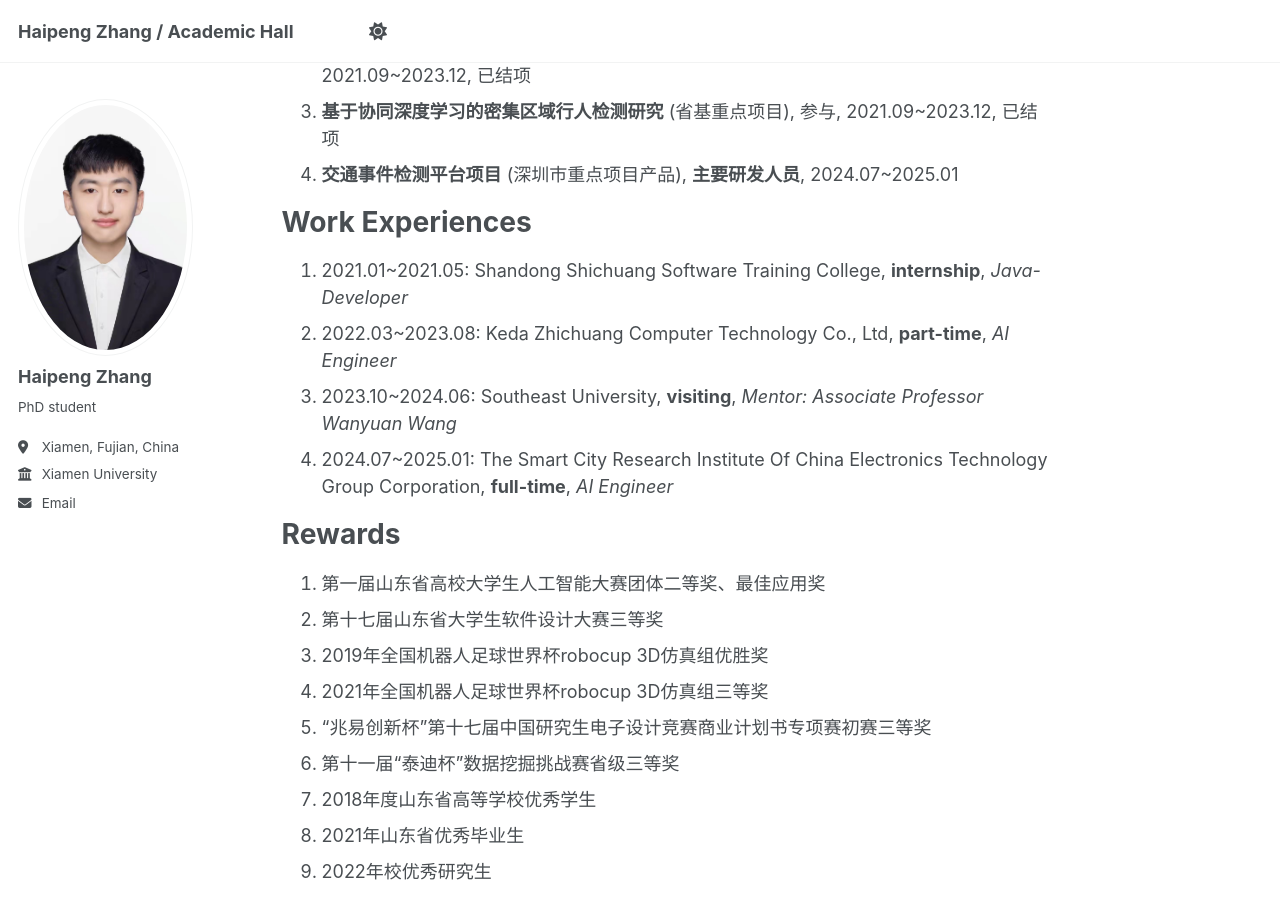
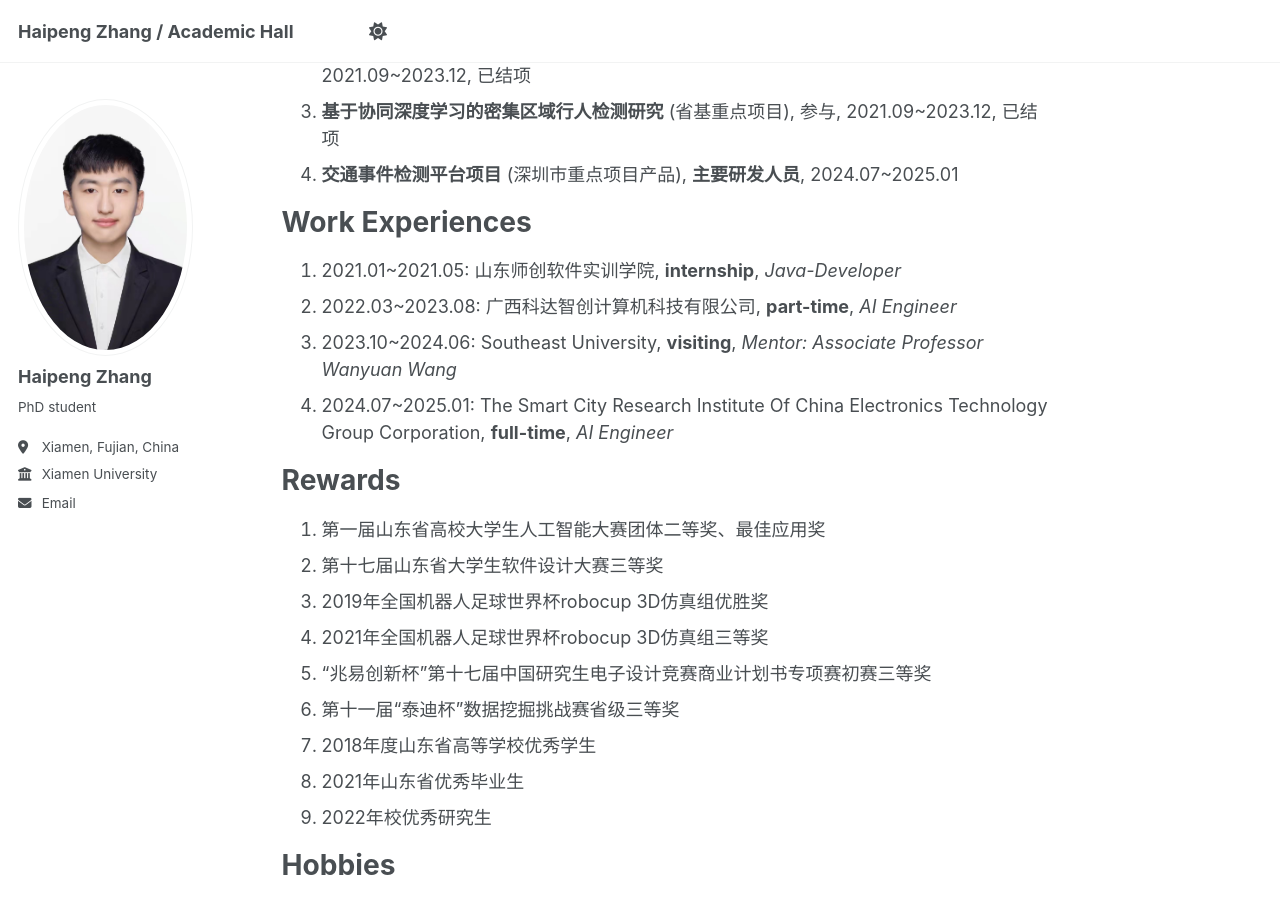
Before and after one commit to Harry-first/haipengzhang, a Jekyll site: the page built from _pages/about.md, in a window 1280 px wide and 900 px high, scrolled down 1363 px. Built offline with Jekyll 4.4.1, drawn with Linux system fonts in a browser that asks for light colours.

Commit message:
Update about.md

```diff
--- a/_pages/about.md
+++ b/_pages/about.md
@@ -38,8 +38,8 @@ redirect_from:
 
 **Work Experiences**
 ======
-1. 2021.01~2021.05: Shandong Shichuang Software Training College, **internship**, _Java-Developer_
-2. 2022.03~2023.08: Keda Zhichuang Computer Technology Co., Ltd, **part-time**, _AI Engineer_
+1. 2021.01~2021.05: 山东师创软件实训学院, **internship**, _Java-Developer_
+2. 2022.03~2023.08: 广西科达智创计算机科技有限公司, **part-time**, _AI Engineer_
 3. 2023.10~2024.06: Southeast University, **visiting**, _Mentor: Associate Professor Wanyuan Wang_
 4. 2024.07~2025.01: The Smart City Research Institute Of China Electronics Technology Group Corporation, **full-time**, _AI Engineer_
 
```
